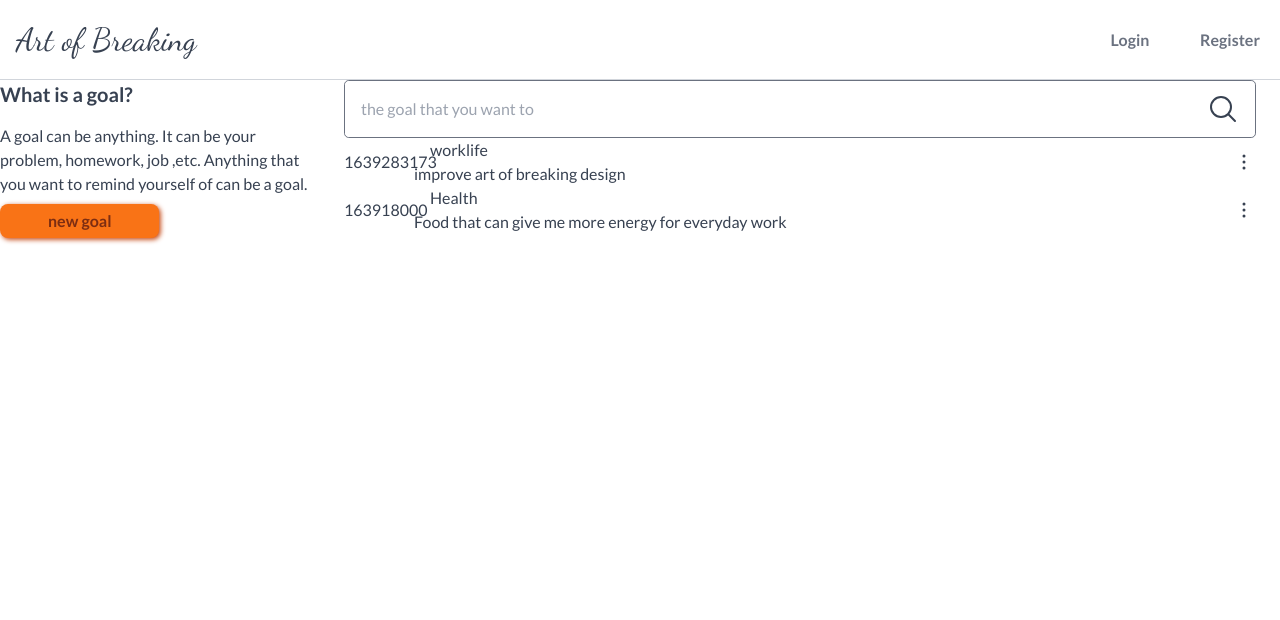
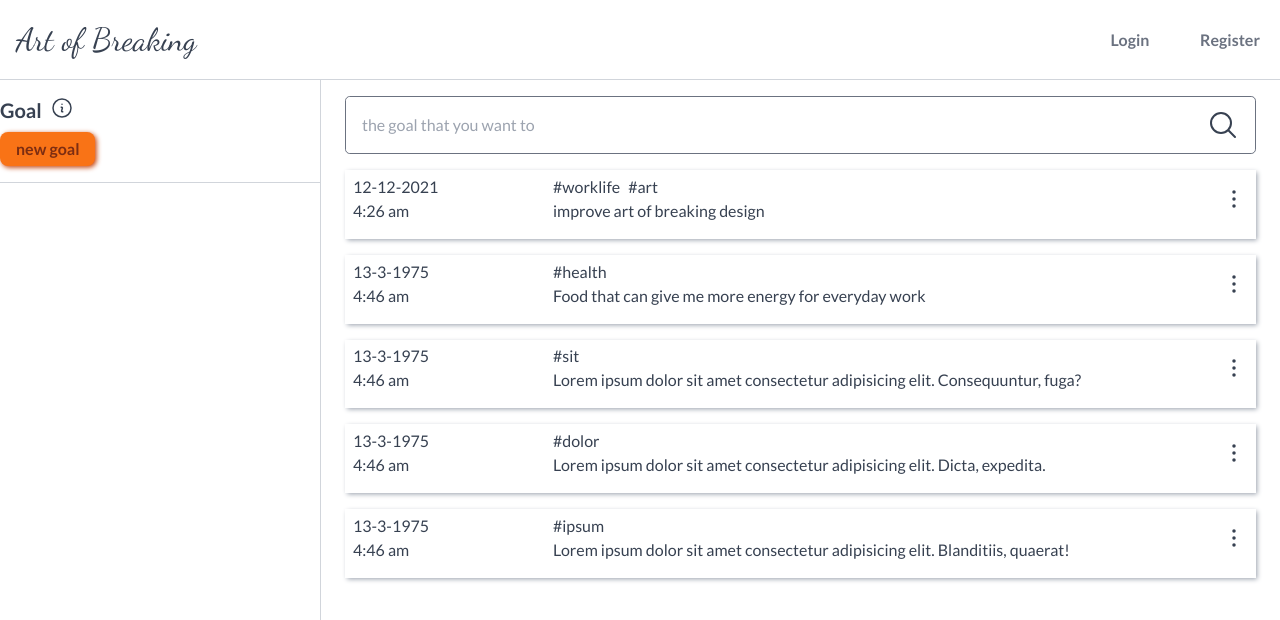
Before and after one commit to FHCProm/Art-of-Work, a Vue app: page /#/goalList in a window 1280 px wide. Shown: the top 620 px of the page. Built offline with nearby package versions, Linux system fonts and the light colour scheme; no server answers; a web font is replaced by a local one.

Commit message:
added tag and improved design

```diff
--- a/src/components/pages/goalList/RowGoal.vue
+++ b/src/components/pages/goalList/RowGoal.vue
@@ -1,9 +1,14 @@
 <template>
-  <div class="goal-list-container">
-    <div class="date">{{ goal.date }}</div>
+  <div class="goal-container">
+    <div class="date-container">
+      <div class="date">{{ goalDate }}</div>
+      <div class="time">{{ goalTime }}</div>
+    </div>
     <div class="goal-detail">
       <div class="tag-title-wrapper">
-        <div class="tag">{{ goal.tag }}</div>
+        <div class="tags">
+          <div class="tag" v-for="tag in goal.tags" :key="tag">#{{ tag }}</div>
+        </div>
         <div class="goal-title">{{ goal.title }}</div>
       </div>
       <div class="goal-options">
@@ -13,7 +18,7 @@
           viewBox="0 0 24 24"
           stroke-width="1.5"
           stroke="currentColor"
-          class="w-6 h-6"
+          class="w-7 h-7"
         >
           <path
             stroke-linecap="round"
@@ -27,21 +32,32 @@
 </template>
 
 <script setup>
+import moment from "moment";
 const props = defineProps({
   goal: {
     type: Object,
   },
 });
+const goalDate = moment.unix(props.goal.date).format("D-M-YYYY");
+const goalTime = moment.unix(props.goal.date).format("h:mm a");
 </script>
 
 <style lang="scss" scoped>
-.goal-list-container {
+.goal-container {
   display: flex;
   width: 100%;
+  margin: 1rem 0 0 0;
+  padding: 0.3rem 0.5rem 1rem 0.5rem;
+  box-shadow: $container-shadow;
+
   align-items: center;
 }
+.date-container {
+  width: 200px;
+  display: flex;
+  flex-direction: column;
+}
 .date {
-  width: 70px;
   box-sizing: content-box;
 }
 .goal-detail {
@@ -54,8 +70,18 @@ const props = defineProps({
   flex: 1;
 }
 
+.tags {
+  display: flex;
+}
+
 .tag {
-  padding: 0 1rem;
+  padding: 0 0.5rem 0 0;
   width: min-content;
 }
+
+.goal-options {
+  &:hover {
+    color: black;
+  }
+}
 </style>
--- a/src/views/PageGoalList.vue
+++ b/src/views/PageGoalList.vue
@@ -1,8 +1,30 @@
 <template>
   <layout3070 class="goal-list-layout">
-    <div class="goal-definition">
-      <div class="goal-question">What is a goal?</div>
-      <div class="mt-4 goal-answer">
+    <line-container
+      :tablet-border-bottom="true"
+      :mobile-border-bottom="true"
+      class="goal-definition relative"
+    >
+      <div class="goal-question">
+        <div>Goal</div>
+        <div class="px-2" @click="showDefinition = !showDefinition">
+          <svg
+            xmlns="http://www.w3.org/2000/svg"
+            fill="none"
+            viewBox="0 0 24 24"
+            stroke-width="1.5"
+            stroke="currentColor"
+            class="w-6 h-6"
+          >
+            <path
+              stroke-linecap="round"
+              stroke-linejoin="round"
+              d="M11.25 11.25l.041-.02a.75.75 0 011.063.852l-.708 2.836a.75.75 0 001.063.853l.041-.021M21 12a9 9 0 11-18 0 9 9 0 0118 0zm-9-3.75h.008v.008H12V8.25z"
+            />
+          </svg>
+        </div>
+      </div>
+      <div v-if="showDefinition" class="mt-4 goal-answer">
         A goal can be anything. It can be your problem, homework, job ,etc.
         Anything that you want to remind yourself of can be a goal.
       </div>
@@ -10,15 +32,15 @@
         <custom-button
           class="mt-2 goal-create"
           text="new goal"
-          btn-padding="0.3rem 3rem"
+          btn-padding="0.3rem 1rem"
           btn-text-color="var(--orange-900)"
           btn-background-color="var(--orange-500)"
           btn-shadow-color="var(--orange-700)"
         ></custom-button>
       </div>
-    </div>
+    </line-container>
     <div class="current-goal">current goal</div>
-    <div class="goal-list">
+    <line-container class="goal-list" :tablet-border-left="true">
       <div class="search_container">
         <input
           class="search_input"
@@ -45,7 +67,7 @@
       <div class="goal-list-containers">
         <row-goal v-for="goal in goals" :goal="goal" :key="goal.id"></row-goal>
       </div>
-    </div>
+    </line-container>
   </layout3070>
 </template>
 
@@ -53,25 +75,51 @@
 import Layout3070 from "@/components/Layout3070.vue";
 import CustomButton from "@/components/buttons/CustomButton.vue";
 import RowGoal from "@/components/pages/goalList/RowGoal.vue";
+import LineContainer from "@/components/LineContainer.vue";
 import { ref } from "vue";
 
 const goals = ref([
   {
     id: 232344324,
     date: 1639283173,
-    tag: "worklife",
+    tags: ["worklife", "art"],
     title: "improve art of breaking design",
   },
   {
     id: 24434434,
     date: 163918000,
-    tag: "Health",
+    tags: ["health"],
     title: "Food that can give me more energy for everyday work",
   },
+  {
+    id: 24434345,
+    date: 163918000,
+    tags: ["sit"],
+    title:
+      "Lorem ipsum dolor sit amet consectetur adipisicing elit. Consequuntur, fuga?",
+  },
+  {
+    id: 2443342,
+    date: 163918000,
+    tags: ["dolor"],
+    title:
+      "Lorem ipsum dolor sit amet consectetur adipisicing elit. Dicta, expedita.",
+  },
+  {
+    id: 24434343,
+    date: 163918000,
+    tags: ["ipsum"],
+    title:
+      "Lorem ipsum dolor sit amet consectetur adipisicing elit. Blanditiis, quaerat!",
+  },
 ]);
+
+const showDefinition = ref(false);
 </script>
 
 <style lang="scss" scoped>
+.goal-list-layout {
+}
 .goal-definition {
   grid-column: 1/2;
   grid-row: 1/2;
@@ -80,7 +128,8 @@ const goals = ref([
 
 .goal-question {
   @include font-title;
-  display: none;
+  display: flex;
+  flex-direction: row;
 }
 .goal-answer {
   @include font-body;
@@ -100,6 +149,7 @@ const goals = ref([
 }
 
 .goal-list {
+  padding: 1rem 0 0 0;
   display: flex;
   flex-direction: column;
   align-items: center;
@@ -182,14 +232,14 @@ const goals = ref([
   .goal-definition {
     grid-column: 1/2;
     grid-row: 1/2;
-    height: 200px;
+    padding: 1rem 0 1rem 0;
+
     align-self: flex-start;
     display: flex;
     flex-direction: column;
   }
 
   .goal-question {
-    display: unset;
   }
   .goal-answer {
     display: unset;
```
